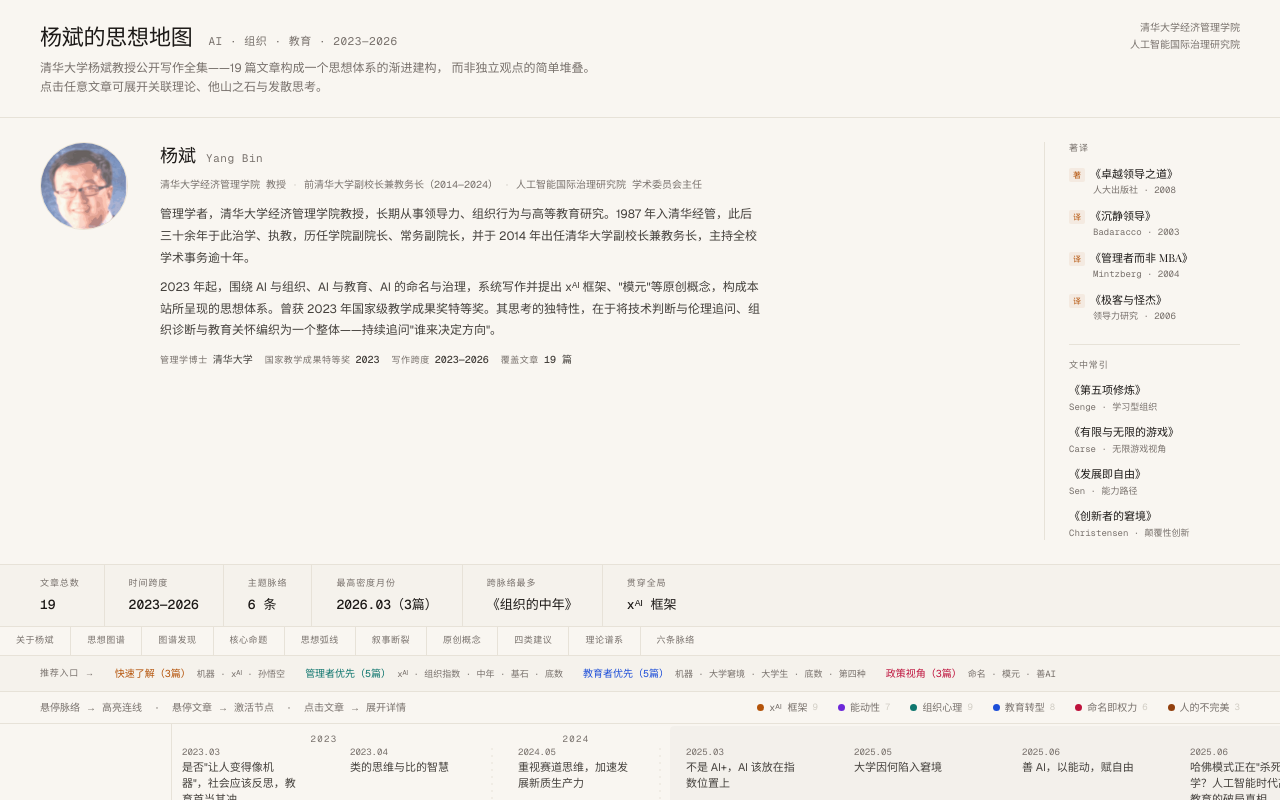
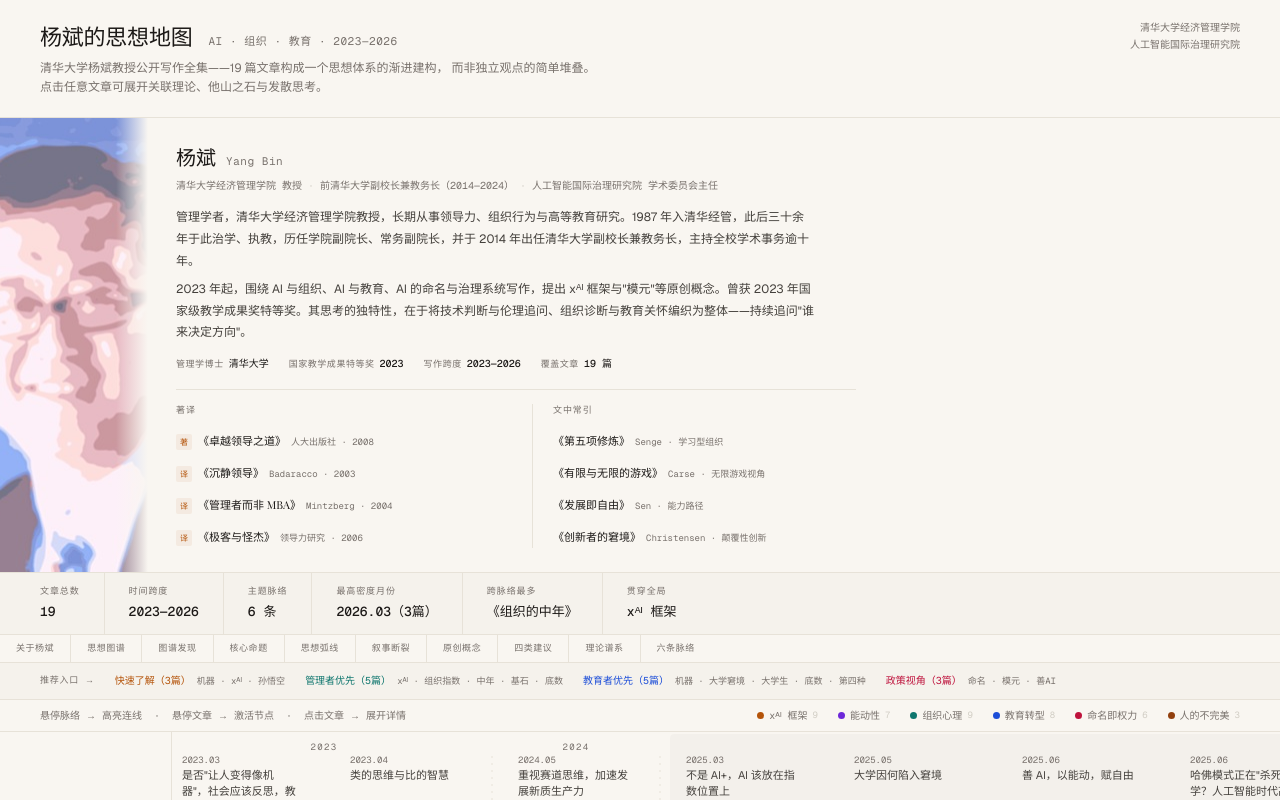
Before and after one commit to automanvip/thuyangbin, a Next.js app: page / in a window 1280 px wide. Shown: the top 800 px of the page. Built offline with nearby package versions, Linux system fonts and the light colour scheme; a web font is replaced by a local one.

Commit message:
redesign: bio section — large watercolor portrait, books below bio

```diff
--- a/app/globals.css
+++ b/app/globals.css
@@ -59,7 +59,7 @@ body {
 /* bio */
 .bio-inner {
   display: flex;
-  gap: 32px;
+  gap: 0;
   align-items: flex-start;
 }
 
@@ -79,7 +79,7 @@ body {
 @media (max-width: 768px) {
   .header-row    { flex-direction: column; gap: 8px; }
   .header-meta   { text-align: left; }
-  .bio-inner     { flex-direction: column; gap: 20px; }
+  .bio-inner     { flex-direction: column; }
   .bio-books     { display: none; }
   .resp-grid-4   { grid-template-columns: repeat(2, 1fr); }
   .resp-grid-3   { grid-template-columns: repeat(2, 1fr); }
--- a/app/page.tsx
+++ b/app/page.tsx
@@ -39,29 +39,37 @@ export default function Home() {
       </header>
 
       {/* ── yang bin bio ─────────────────────────────────────────────────────── */}
-      <section id="bio" style={{ borderBottom: '1px solid var(--rule)', padding: '24px var(--page-px)', background: 'var(--paper)' }}>
-        <div className="bio-inner">
-          {/* portrait */}
-          <div style={{ flexShrink: 0, textAlign: 'center' }}>
+      <section id="bio" style={{ borderBottom: '1px solid var(--rule)', padding: '0 var(--page-px) 0 0', background: 'var(--paper)', overflow: 'hidden' }}>
+        <div className="bio-inner" style={{ alignItems: 'stretch' }}>
+
+          {/* ── portrait ── */}
+          <div style={{ flexShrink: 0, width: 148, alignSelf: 'stretch', overflow: 'hidden', position: 'relative' }}>
             {/* eslint-disable-next-line @next/next/no-img-element */}
             <img
               src="/portrait.jpg"
               alt="杨斌教授"
               style={{
-                width: 88, height: 88,
-                borderRadius: '50%',
+                width: '100%',
+                height: '100%',
                 objectFit: 'cover',
-                objectPosition: 'top center',
+                objectPosition: 'center top',
                 display: 'block',
-                filter: 'sepia(0.12) contrast(0.96)',
-                border: '1px solid var(--rule)',
               }}
             />
+            {/* fade to paper on right edge */}
+            <div style={{
+              position: 'absolute', top: 0, right: 0, bottom: 0, width: 32,
+              background: 'linear-gradient(to right, transparent, var(--paper))',
+              pointerEvents: 'none',
+            }} />
           </div>
-          {/* bio text */}
-          <div style={{ flex: 1, minWidth: 0 }}>
-            <div style={{ display: 'flex', alignItems: 'baseline', gap: 10, marginBottom: 6 }}>
-              <span style={{ fontSize: 18, fontFamily: 'var(--font-serif)', fontWeight: 400, color: 'var(--ink)' }}>
+
+          {/* ── bio text + books ── */}
+          <div style={{ flex: 1, minWidth: 0, padding: '24px 0 24px 28px', display: 'flex', flexDirection: 'column', gap: 0 }}>
+
+            {/* name + titles */}
+            <div style={{ display: 'flex', alignItems: 'baseline', gap: 10, marginBottom: 5 }}>
+              <span style={{ fontSize: 20, fontFamily: 'var(--font-serif)', fontWeight: 400, color: 'var(--ink)' }}>
                 杨斌
               </span>
               <span style={{ fontSize: 11, fontFamily: 'var(--font-mono)', color: 'var(--ink-3)', letterSpacing: '0.05em' }}>
@@ -69,20 +77,24 @@ export default function Home() {
               </span>
             </div>
             <div style={{ fontSize: 10, fontFamily: 'var(--font-mono)', color: 'var(--ink-3)',
-              lineHeight: 1.9, marginBottom: 10, display: 'flex', flexWrap: 'wrap', gap: '0 6px' }}>
+              marginBottom: 12, display: 'flex', flexWrap: 'wrap', gap: '0 6px', lineHeight: 1.8 }}>
               <span>清华大学经济管理学院 教授</span>
               <span style={{ color: 'var(--rule-2)' }}>·</span>
               <span>前清华大学副校长兼教务长（2014—2024）</span>
               <span style={{ color: 'var(--rule-2)' }}>·</span>
               <span>人工智能国际治理研究院 学术委员会主任</span>
             </div>
-            <p style={{ fontSize: 12, color: 'var(--ink-2)', lineHeight: 1.8, margin: '0 0 8px', maxWidth: 600 }}>
+
+            {/* bio paragraphs */}
+            <p style={{ fontSize: 12, color: 'var(--ink-2)', lineHeight: 1.8, margin: '0 0 7px', maxWidth: 640 }}>
               管理学者，清华大学经济管理学院教授，长期从事领导力、组织行为与高等教育研究。1987 年入清华经管，此后三十余年于此治学、执教，历任学院副院长、常务副院长，并于 2014 年出任清华大学副校长兼教务长，主持全校学术事务逾十年。
             </p>
-            <p style={{ fontSize: 12, color: 'var(--ink-2)', lineHeight: 1.8, margin: '0 0 10px', maxWidth: 600 }}>
-              2023 年起，围绕 AI 与组织、AI 与教育、AI 的命名与治理，系统写作并提出 xᴬᴵ 框架、"模元"等原创概念，构成本站所呈现的思想体系。曾获 2023 年国家级教学成果奖特等奖。其思考的独特性，在于将技术判断与伦理追问、组织诊断与教育关怀编织为一个整体——持续追问"谁来决定方向"。
+            <p style={{ fontSize: 12, color: 'var(--ink-2)', lineHeight: 1.8, margin: '0 0 12px', maxWidth: 640 }}>
+              2023 年起，围绕 AI 与组织、AI 与教育、AI 的命名与治理系统写作，提出 xᴬᴵ 框架与"模元"等原创概念。曾获 2023 年国家级教学成果奖特等奖。其思考的独特性，在于将技术判断与伦理追问、组织诊断与教育关怀编织为整体——持续追问"谁来决定方向"。
             </p>
-            <div style={{ display: 'flex', gap: 12, flexWrap: 'wrap' }}>
+
+            {/* stats */}
+            <div style={{ display: 'flex', gap: 20, flexWrap: 'wrap', marginBottom: 18 }}>
               {[
                 { label: '管理学博士', detail: '清华大学' },
                 { label: '国家教学成果特等奖', detail: '2023' },
@@ -91,78 +103,60 @@ export default function Home() {
               ].map(({ label, detail }) => (
                 <div key={label} style={{ display: 'flex', alignItems: 'baseline', gap: 5 }}>
                   <span style={{ fontSize: 9, fontFamily: 'var(--font-mono)', color: 'var(--ink-3)',
-                    letterSpacing: '0.06em', textTransform: 'uppercase' }}>
-                    {label}
+                    letterSpacing: '0.06em', textTransform: 'uppercase' }}>{label}</span>
+                  <span style={{ fontSize: 10, fontFamily: 'var(--font-mono)', color: 'var(--ink)', fontWeight: 500 }}>{detail}</span>
+                </div>
+              ))}
+            </div>
+
+            {/* ── books row (著译 + 文中常引) ── */}
+            <div style={{ borderTop: '1px solid var(--rule)', paddingTop: 14,
+              display: 'grid', gridTemplateColumns: '1fr 1fr', gap: '0 32px', maxWidth: 680 }}>
+              {/* authored / translated */}
+              <div>
+                <p style={{ fontSize: 9, fontFamily: 'var(--font-mono)', color: 'var(--ink-3)',
+                  letterSpacing: '0.1em', textTransform: 'uppercase', margin: '0 0 10px' }}>著译</p>
+                <div style={{ display: 'flex', flexDirection: 'column', gap: 8 }}>
+                  {[
+                    { title: '卓越领导之道', role: '著', note: '人大出版社 · 2008' },
+                    { title: '沉静领导', role: '译', note: 'Badaracco · 2003' },
+                    { title: '管理者而非 MBA', role: '译', note: 'Mintzberg · 2004' },
+                    { title: '极客与怪杰', role: '译', note: '领导力研究 · 2006' },
+                  ].map(b => (
+                    <div key={b.title} style={{ display: 'flex', alignItems: 'baseline', gap: 6 }}>
+                      <span style={{ fontSize: 8, fontFamily: 'var(--font-mono)', color: '#b45309',
+                        background: '#b4530912', padding: '1px 4px', borderRadius: 2, flexShrink: 0, lineHeight: 1.8 }}>
+                        {b.role}
                       </span>
-                  <span style={{ fontSize: 10, fontFamily: 'var(--font-mono)', color: 'var(--ink-2)', fontWeight: 500 }}>
-                    {detail}
-                  </span>
+                      <div>
+                        <span style={{ fontSize: 11, color: 'var(--ink)', fontFamily: 'var(--font-serif)' }}>《{b.title}》</span>
+                        <span style={{ fontSize: 9, fontFamily: 'var(--font-mono)', color: 'var(--ink-3)', marginLeft: 5 }}>{b.note}</span>
+                      </div>
                     </div>
                   ))}
                 </div>
               </div>
 
-          {/* ── books sidebar ──────────────────────────────────────────────── */}
-          <div className="bio-books" style={{
-            flexShrink: 0, width: 196,
-            borderLeft: '1px solid var(--rule)',
-            paddingLeft: 24,
-          }}>
-            {/* authored / translated */}
+              {/* frequently cited */}
+              <div style={{ borderLeft: '1px solid var(--rule)', paddingLeft: 20 }}>
                 <p style={{ fontSize: 9, fontFamily: 'var(--font-mono)', color: 'var(--ink-3)',
-              letterSpacing: '0.1em', textTransform: 'uppercase', margin: '0 0 10px' }}>
-              著译
-            </p>
-            <div style={{ display: 'flex', flexDirection: 'column', gap: 10, marginBottom: 20 }}>
+                  letterSpacing: '0.1em', textTransform: 'uppercase', margin: '0 0 10px' }}>文中常引</p>
+                <div style={{ display: 'flex', flexDirection: 'column', gap: 8 }}>
                   {[
-                { title: '卓越领导之道', role: '著', year: '2008', note: '人大出版社' },
-                { title: '沉静领导', role: '译', year: '2003', note: 'Badaracco' },
-                { title: '管理者而非 MBA', role: '译', year: '2004', note: 'Mintzberg' },
-                { title: '极客与怪杰', role: '译', year: '2006', note: '领导力研究' },
+                    { title: '第五项修炼', note: 'Senge · 学习型组织' },
+                    { title: '有限与无限的游戏', note: 'Carse · 无限游戏视角' },
+                    { title: '发展即自由', note: 'Sen · 能力路径' },
+                    { title: '创新者的窘境', note: 'Christensen · 颠覆性创新' },
                   ].map(b => (
-                <div key={b.title} style={{ display: 'flex', flexDirection: 'column', gap: 2 }}>
-                  <div style={{ display: 'flex', alignItems: 'baseline', gap: 5 }}>
-                    <span style={{ fontSize: 8, fontFamily: 'var(--font-mono)', color: '#b45309',
-                      background: '#b4530912', padding: '1px 4px', borderRadius: 2, flexShrink: 0 }}>
-                      {b.role}
-                    </span>
-                    <span style={{ fontSize: 11, color: 'var(--ink)', fontFamily: 'var(--font-serif)' }}>
-                      《{b.title}》
-                    </span>
-                  </div>
-                  <span style={{ fontSize: 9, fontFamily: 'var(--font-mono)', color: 'var(--ink-3)',
-                    paddingLeft: 24 }}>
-                    {b.note} · {b.year}
-                  </span>
+                    <div key={b.title}>
+                      <span style={{ fontSize: 11, color: 'var(--ink)', fontFamily: 'var(--font-serif)' }}>《{b.title}》</span>
+                      <span style={{ fontSize: 9, fontFamily: 'var(--font-mono)', color: 'var(--ink-3)', marginLeft: 5 }}>{b.note}</span>
                     </div>
                   ))}
                 </div>
+              </div>
+            </div>
 
-            {/* divider */}
-            <div style={{ height: 1, background: 'var(--rule)', marginBottom: 14 }} />
-
-            {/* frequently cited */}
-            <p style={{ fontSize: 9, fontFamily: 'var(--font-mono)', color: 'var(--ink-3)',
-              letterSpacing: '0.1em', textTransform: 'uppercase', margin: '0 0 10px' }}>
-              文中常引
-            </p>
-            <div style={{ display: 'flex', flexDirection: 'column', gap: 10 }}>
-              {[
-                { title: '第五项修炼', author: 'Senge', note: '学习型组织' },
-                { title: '有限与无限的游戏', author: 'Carse', note: '无限游戏视角' },
-                { title: '发展即自由', author: 'Sen', note: '能力路径' },
-                { title: '创新者的窘境', author: 'Christensen', note: '颠覆性创新' },
-              ].map(b => (
-                <div key={b.title} style={{ display: 'flex', flexDirection: 'column', gap: 2 }}>
-                  <span style={{ fontSize: 11, color: 'var(--ink)', fontFamily: 'var(--font-serif)' }}>
-                    《{b.title}》
-                  </span>
-                  <span style={{ fontSize: 9, fontFamily: 'var(--font-mono)', color: 'var(--ink-3)' }}>
-                    {b.author} · {b.note}
-                  </span>
-                </div>
-              ))}
-            </div>
           </div>
         </div>
       </section>
```
Also changed, not shown: public/portrait.jpg. Lines whose indentation alone changed are shown as unchanged.
